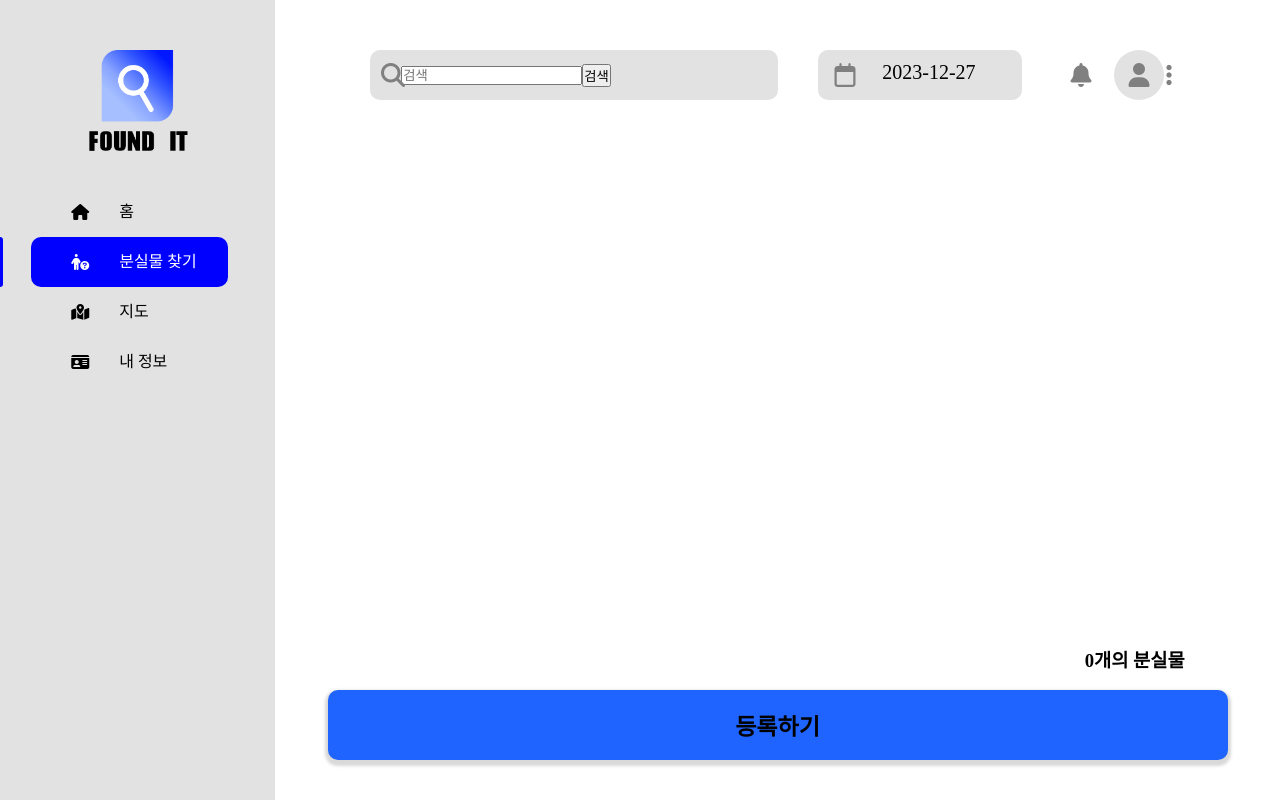
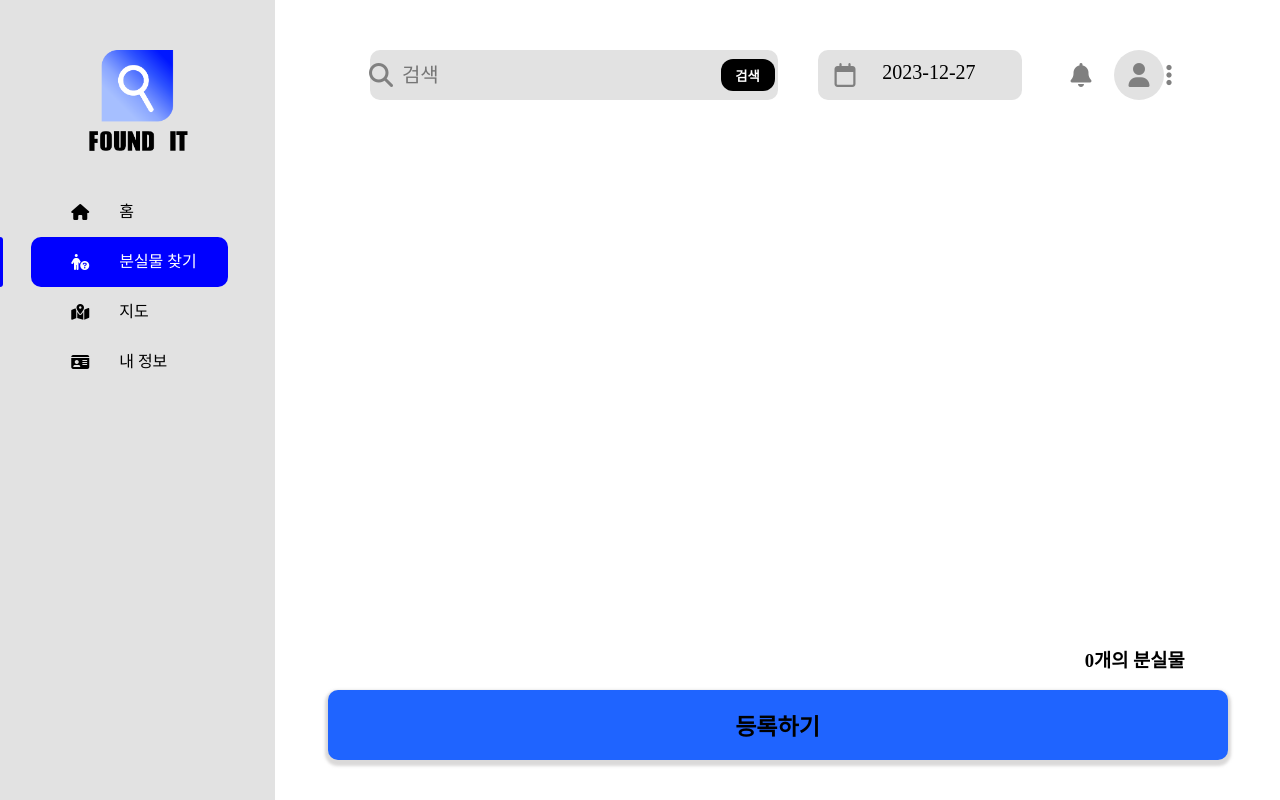
Before and after one commit to hoonzz07/2023-web-app_project, a website: page WebApp-Competition/public/findPStn.html in a window 1280 px wide. Drawn offline with Linux system fonts and the light colour scheme; no server answers.

Commit message:
서치 완료

```diff
--- a/WebApp-Competition/css/findPstn.css
+++ b/WebApp-Competition/css/findPstn.css
@@ -138,8 +138,9 @@ header {
   background-color: rgb(226, 226, 226);
   border-radius: 10px;
   align-items: center;
+  justify-content: space-evenly;
   display: flex;
-  padding-left: 15px;
+  /* padding-left: 15px; */
 }
 
 .search>i {
@@ -148,14 +149,15 @@ header {
 }
 
 /* 검색 input */
-.searchtogo {
-  margin-left: 30px;
+#searchtogo {
+  margin-left: 0px;
   border: none;
   padding: 10px;
   background-color: inherit;
   overflow: scroll;
   width: 80%;
   font-size: 20px;
+
 }
 
 /* 캘린더 날짜는 나중에 시간 되면 자바스크립트로 오늘 날짜 가져올 예정 */
@@ -353,3 +355,13 @@ header {
   border: none;
   /* border-right: 1px solid rgba(217, 217, 217, 0.619); */
 }
+
+#searchWordBtn {
+  background-color: black;
+  width: 54px;
+  height: 32px;
+  color: white;
+  border-radius: 12px;
+  border: none;
+  font-weight: bold;
+}
--- a/WebApp-Competition/css/map.css
+++ b/WebApp-Competition/css/map.css
@@ -54,11 +54,11 @@ header {
   flex-direction: column;
 }
 
-.nav > a {
+.nav>a {
   width: 70%;
 }
 
-.gnb > .nav > a > div {
+.gnb>.nav>a>div {
   width: 100%;
   height: 50px;
   display: flex;
@@ -68,7 +68,7 @@ header {
   /* border: 1px solid black; */
 }
 
-.gnb > .nav > a > div > i {
+.gnb>.nav>a>div>i {
   /* scale: 120%; */
   margin-left: 40px;
 }
@@ -101,7 +101,7 @@ header {
   color: white;
 }
 
-.section > .leftbar {
+.section>.leftbar {
   display: none;
 }
 
@@ -148,7 +148,7 @@ header {
 }
 
 /* 검색 input */
-.searchtogo {
+#searchtogo {
   margin-left: 30px;
   border: none;
   padding: 10px;
@@ -237,6 +237,12 @@ header {
   height: 100%;
 }
 
-@media screen and (max-width: 800px) {
-
+#searchPlaceBtn {
+  background-color: black;
+  width: 54px;
+  height: 32px;
+  color: white;
+  border-radius: 12px;
+  border: none;
+  font-weight: bold;
 }
--- a/WebApp-Competition/findPStn.js
+++ b/WebApp-Competition/findPStn.js
@@ -45,12 +45,15 @@ function enterkey() {
 const db = fetch(`http://localhost:8001/list?search=${search ? search : ""}`)
   .then((response) => response.json())
   .then((data) => {
-    console.log(data);
     for (let a of data) {
       const li = document.createElement("li");
       const div = document.createElement("div");
       div.innerText = `${a[0]} / ${a[1]}`;
       div.className = "lostItems";
+      li.value = a[1];
+      li.addEventListener("click", () => {
+        location.href = `${location.origin}/map.html?place=${a[1]}`;
+      });
       li.appendChild(div);
       lost.appendChild(li);
     }
@@ -73,7 +76,9 @@ document.addEventListener("DOMContentLoaded", function () {
 });
 
 function searchEvent() {
-  let search = document.getElementById("searchtogo").value;
-  urlParams.set("search", search);
-  window.location.search = urlParams;
+  if (window.event.keyCode == 13 || event.type == "click") {
+    let search = document.getElementById("searchtogo").value;
+    urlParams.set("search", search);
+    window.location.search = urlParams;
+  }
 }
--- a/WebApp-Competition/public/findPStn.html
+++ b/WebApp-Competition/public/findPStn.html
@@ -66,8 +66,13 @@
             <!-- 검색창 -->
             <div class="search">
               <i class="fa-solid fa-magnifying-glass"></i>
-              <input type="text" id="searchtogo" placeholder="검색" />
-              <button onclick="searchEvent()">검색</button>
+              <input
+                type="text"
+                id="searchtogo"
+                onkeyup="searchEvent()"
+                placeholder="검색"
+              />
+              <button id="searchWordBtn" onclick="searchEvent()">검색</button>
             </div>
             <!-- 날짜 -->
             <div class="calendar">
```
Also changed, not shown: WebApp-Competition/map.js (+31 -16 lines), WebApp-Competition/public/map.html (+7 -1 lines), server.js (+0 -18 lines), 1 other file.
